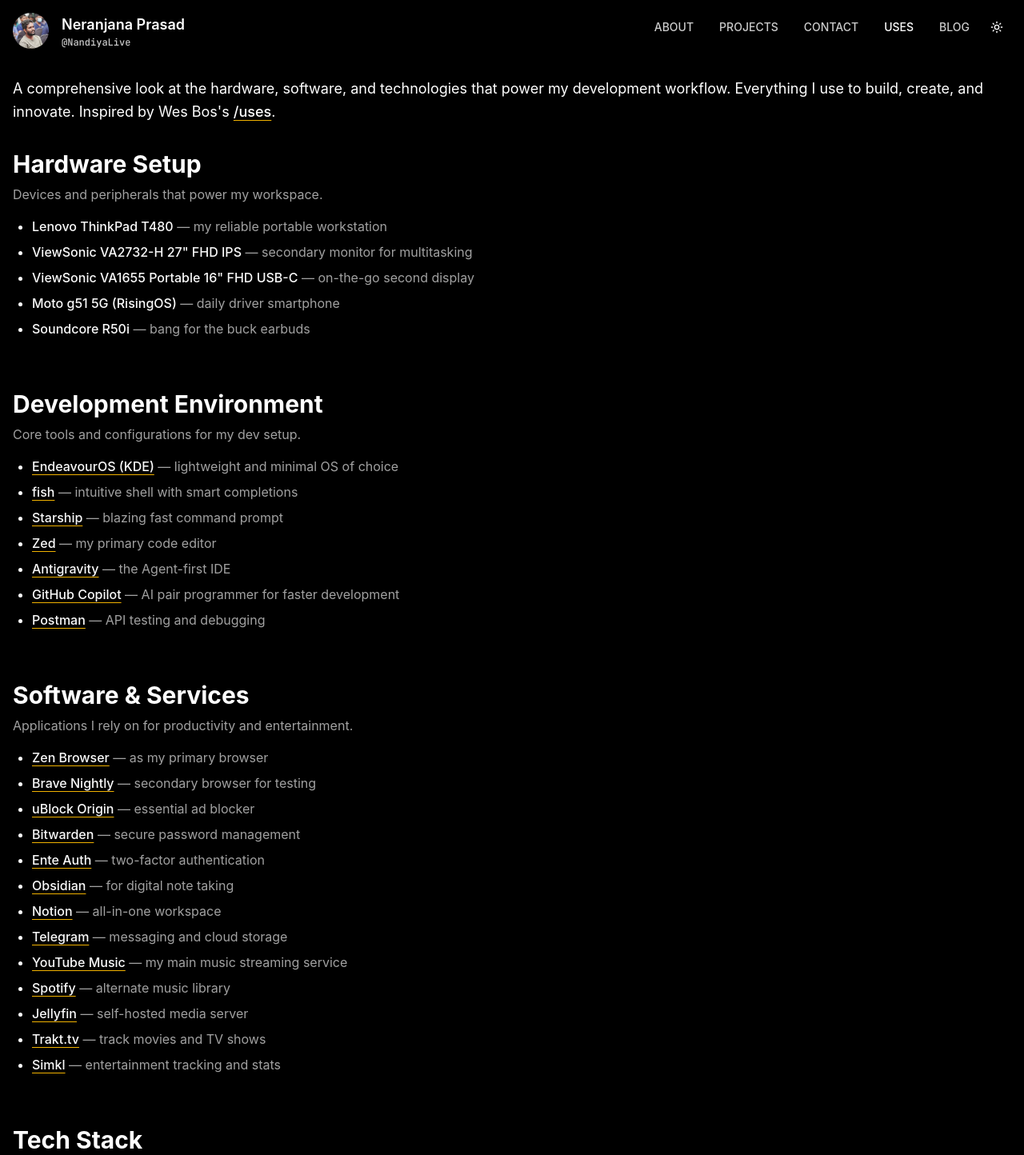
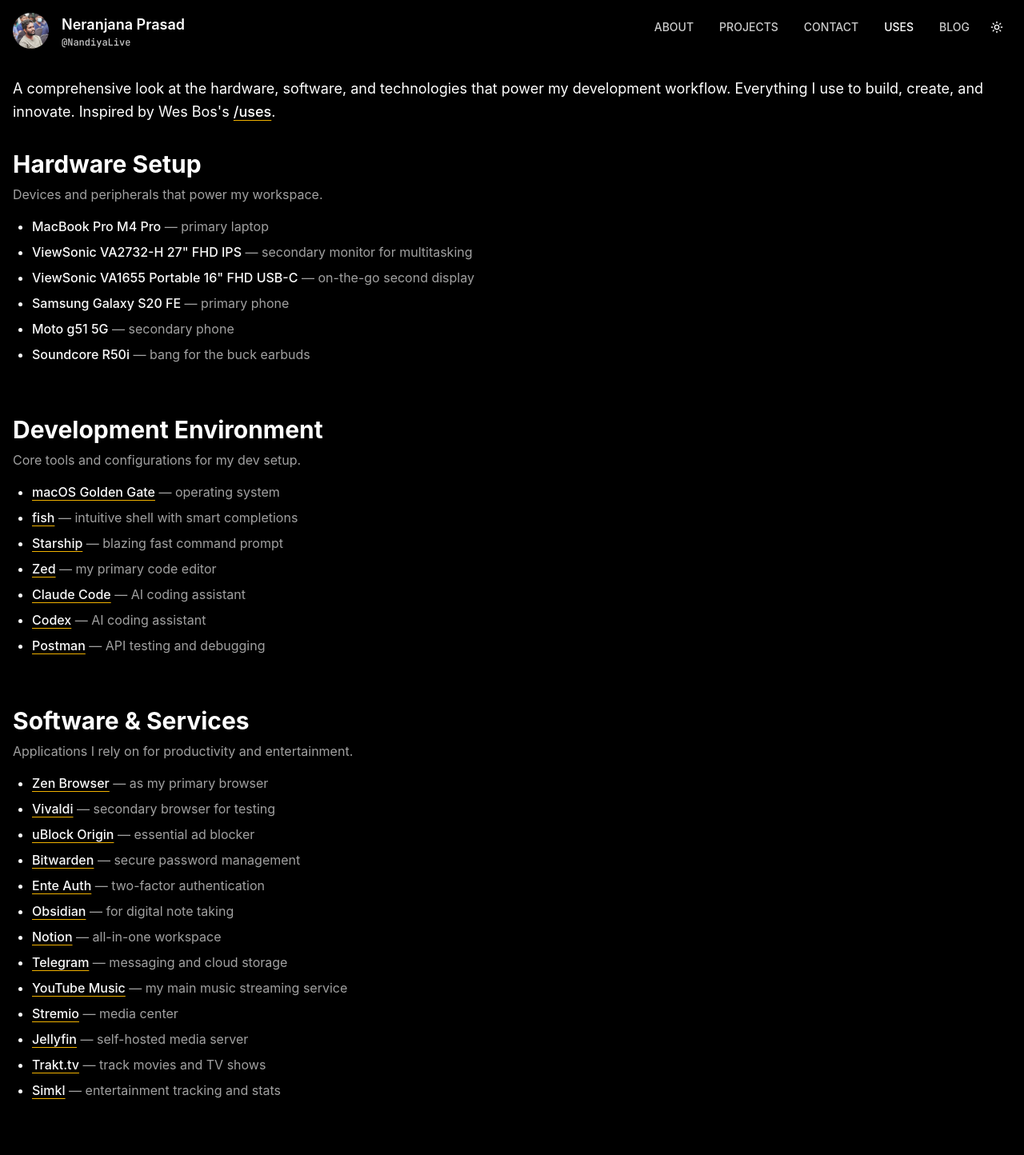
Before and after one commit to NandiyaLive/neranjana.me, a Next.js app: page /uses in a window 1280 px wide. Shown: the top 1444 px of the page at 80% size. Built offline with nearby package versions, Linux system fonts and the light colour scheme.

Commit message:
chore: update hardware and software uses data

```diff
--- a/src/data/uses.ts
+++ b/src/data/uses.ts
@@ -6,8 +6,8 @@
 
 export const hardware: UseItemI[] = [
   {
-    name: "Lenovo ThinkPad T480",
-    description: "my reliable portable workstation",
+    name: "MacBook Pro M4 Pro",
+    description: "primary laptop",
   },
   {
     name: 'ViewSonic VA2732-H 27" FHD IPS',
@@ -18,8 +18,12 @@
     description: "on-the-go second display",
   },
   {
-    name: "Moto g51 5G (RisingOS)",
-    description: "daily driver smartphone",
+    name: "Samsung Galaxy S20 FE",
+    description: "primary phone",
+  },
+  {
+    name: "Moto g51 5G",
+    description: "secondary phone",
   },
   {
     name: "Soundcore R50i",
@@ -29,9 +33,9 @@
 
 export const developmentEnvironment: UseItemI[] = [
   {
-    name: "EndeavourOS (KDE)",
-    description: "lightweight and minimal OS of choice",
-    url: "https://endeavouros.com",
+    name: "macOS Golden Gate",
+    description: "operating system",
+    url: "https://www.apple.com/macos/",
   },
   {
     name: "fish",
@@ -49,14 +53,14 @@
     url: "https://zed.dev",
   },
   {
-    name: "Antigravity",
-    description: "the Agent-first IDE",
-    url: "https://antigravity.google",
+    name: "Claude Code",
+    description: "AI coding assistant",
+    url: "https://www.anthropic.com/claude-code",
   },
   {
-    name: "GitHub Copilot",
-    description: "AI pair programmer for faster development",
-    url: "https://copilot.github.com",
+    name: "Codex",
+    description: "AI coding assistant",
+    url: "https://openai.com/codex/",
   },
   {
     name: "Postman",
@@ -72,9 +76,9 @@
     url: "https://zen-browser.app",
   },
   {
-    name: "Brave Nightly",
+    name: "Vivaldi",
     description: "secondary browser for testing",
-    url: "https://brave.com",
+    url: "https://vivaldi.com",
   },
   {
     name: "uBlock Origin",
@@ -112,9 +116,9 @@
     url: "https://music.youtube.com",
   },
   {
-    name: "Spotify",
-    description: "alternate music library",
-    url: "https://spotify.com",
+    name: "Stremio",
+    description: "media center",
+    url: "https://www.stremio.com",
   },
   {
     name: "Jellyfin",
```
